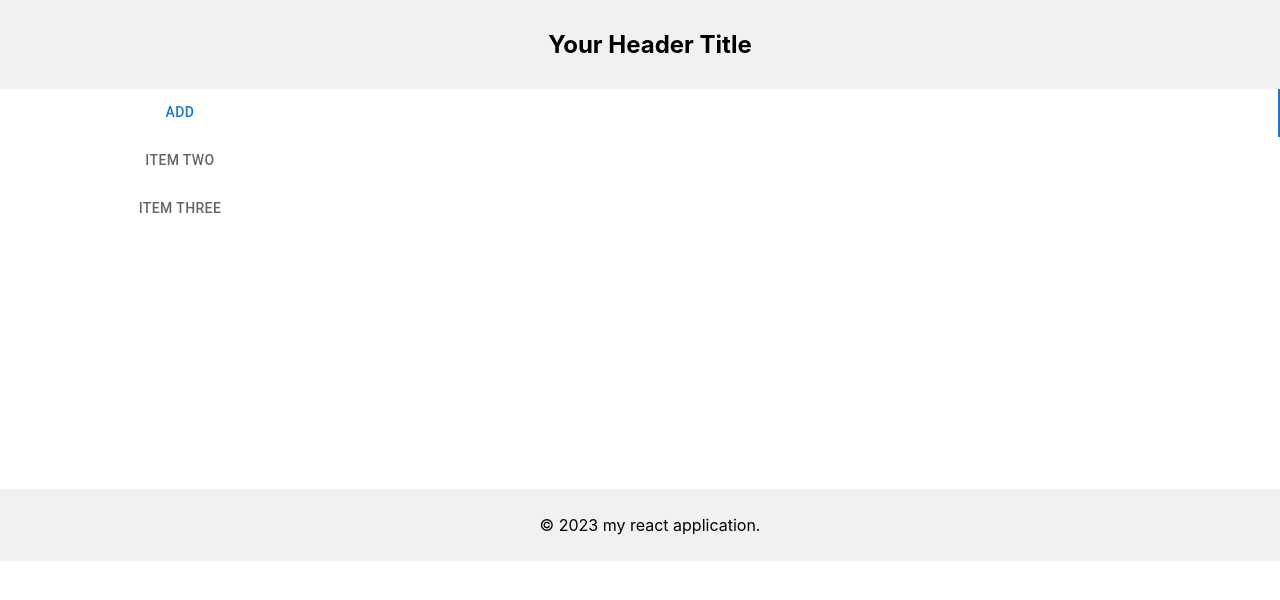
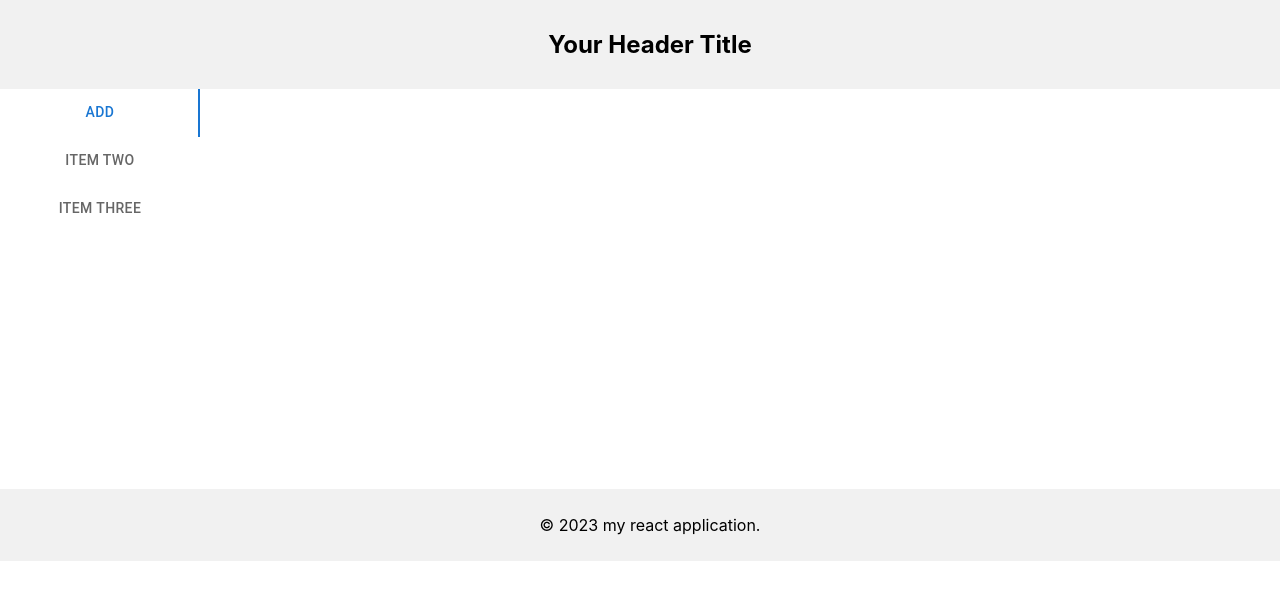
Before and after one commit to Anu8050/ReactApp_task, a React (Create React App) app: page /itempage in a window 1280 px wide. Shown: the top 600 px of the page. Built offline with nearby package versions, Linux system fonts and the light colour scheme.

Commit message:
Adjusted tabs into left side.

```diff
--- a/src/Components/Addmenu/addmenu.js
+++ b/src/Components/Addmenu/addmenu.js
@@ -3,7 +3,8 @@ import { Close, Add ,} from '@mui/icons-material';
 import { DropzoneArea } from 'material-ui-dropzone';
 import AddPhotoAlternateRoundedIcon from '@mui/icons-material/AddPhotoAlternateRounded';
 import PostAddIcon from '@mui/icons-material/PostAdd'
-import {MenuItem, TextField, Button} from '@mui/material';
+import {MenuItem, TextField, createTheme, ThemeProvider} from '@mui/material';
+import './theme.css';
 
 function Addmenu() {
   const [selectedOption, setSelectedOption] = useState('');
@@ -11,6 +12,9 @@ function Addmenu() {
   const [foodName, setFoodName] = useState('');
   const [foodNameError, setFoodNameError] = useState(false);
   const [foodNameFocused, setFoodNameFocused] = useState(false);
+  const [description, setDescription] = useState('');
+  const [descriptionError, setDescriptionError] = useState(false);
+  const [descriptionFocused, setDescriptionFocused] = useState(false);
   const [selectedImage, setSelectedImage] = useState(null);
 
   //This method is for selecting new food type.
@@ -39,6 +43,30 @@ function Addmenu() {
     setFoodNameFocused(false);
   };
 
+  const handleDescriptionChange = (event) => {
+    setDescription(event.target.value);
+    setDescriptionError(false);
+  };
+
+  const handleDescriptionFocus = () => {
+    if (!description) {
+      setDescriptionError(true);
+    }
+    setDescriptionFocused(true);
+  };
+
+  const handleDescriptionBlur = () => {
+    setDescriptionFocused(false);
+  };
+
+  const theme = createTheme({
+    palette: {
+        primary: {
+        main: '#008000'
+        },
+    },
+    });
+
 
   return (
     <>
@@ -47,12 +75,12 @@ function Addmenu() {
     <Close style={{position: 'absolute', top: '5px', right: '5px', cursor: 'pointer',}}/>
    </div>
     <hr style={{color:'orange', width:'350px'}}></hr>
+    <ThemeProvider theme={theme}>
     <div>
-
     <TextField className="custom-outline" required id="outlined-basic" label="FoodName" variant="outlined"
        value={foodName} style={{ marginBottom: '20px' }} onChange={handleFoodNameChange}
        onFocus={handleFoodNameFocus}  onBlur={handleFoodNameBlur}
-        error={foodNameError} helperText={foodNameError && !foodNameFocused ? 'Required' : ''}
+       error={foodNameError} helperText={foodNameError && !foodNameFocused ? 'Required' : ''}
 
        />
     <br />
@@ -73,9 +101,10 @@ function Addmenu() {
       <MenuItem value="option2">20%</MenuItem>
     </TextField>
     <br />
-    <TextField required multiline id="outlined-multiline-static" label="Description" variant="outlined"
-    style={{ marginBottom: '20px' }}/>
-
+    <TextField className="custom-outline" required id="outlined-multiline-static" label="Description" multiline rows={4} variant="outlined"
+      value={description} style={{ marginBottom: '20px' }} onChange={handleDescriptionChange}
+      onFocus={handleDescriptionFocus}  onBlur={handleDescriptionBlur} error={descriptionError}
+      helperText={descriptionError && !descriptionFocused ? 'Required' : ''}/>
     <br />
     <TextField required className="custom-outline" id="outlined-basic" label="Ingredients" variant="outlined"
     style={{ marginBottom: '20px' }}/>
@@ -90,6 +119,7 @@ function Addmenu() {
 
     <br />
 
+    </ThemeProvider>
     </>
   );
 }
--- /dev/null
+++ b/src/Components/Addmenu/theme.css
@@ -0,0 +1,7 @@
+.custom-outline .MuiOutlinedInput-notchedOutline {
+    border-color: rgb(254, 155, 26);
+  }
+
+  .custom-outline.Mui-focused .MuiOutlinedInput-notchedOutline {
+    border-color: rgb(243, 155, 26);
+  }
--- a/src/Components/itempage.js
+++ b/src/Components/itempage.js
@@ -3,6 +3,7 @@ import { Box, Tabs, Tab, Dialog, DialogTitle, DialogContent, DialogActions, Butt
 import Header from './Header/headerpage';
 import Footer from './Footer/footerpage';
 import Addmenu from './Addmenu/addmenu';
+import './text.css'
 
 function Itempage() {
   const [value, setValue] = useState(0);
@@ -28,7 +29,8 @@ function Itempage() {
     <Header />
     <div className='itempage'>
       <div className='div'>
-        <Tabs orientation="vertical" value={value} onChange={handleChange} aria-label="Item Tabs">
+        <Tabs orientation="vertical" value={value} onChange={handleChange} aria-label="Item Tabs"
+        className="tabs-container">
           <Tab label="Add" onClick={openDialog} />
           <Tab label="Item Two" />
           <Tab label="Item Three" />
@@ -38,7 +40,7 @@ function Itempage() {
             <Addmenu />
           </DialogContent>
           <DialogActions>
-          <Button variant="contained">Add</Button>
+            <Button variant="contained">Add</Button>
             <Button onClick={closeDialog} color="primary">Cancle</Button>
           </DialogActions>
         </Dialog>
--- a/src/Components/loginpage.js
+++ b/src/Components/loginpage.js
@@ -1,7 +1,8 @@
 import React, { useState } from 'react';
 import {useNavigate} from 'react-router-dom';
 import { Visibility, VisibilityOff } from '@mui/icons-material';
-import {Button, TextField, Card, CardContent, IconButton, InputAdornment, createTheme, ThemeProvider, Dialog, CircularProgress, DialogContent} from '@mui/material';
+import {Button, TextField, Card, CardContent, IconButton, InputAdornment, createTheme,
+     ThemeProvider, Dialog, CircularProgress, DialogContent} from '@mui/material';
 import './text.css';
 
 function Login() {
--- a/src/Components/text.css
+++ b/src/Components/text.css
@@ -21,3 +21,23 @@
 .div{
   height: 400px;
 }
+
+.tabs-container {
+  display: flex;
+  flex-direction: column;
+  width: 200px; /* Adjust the width as needed */
+}
+
+.tabs-container .PrivateTabIndicator-vertical-7 {
+  left: 0 !important;
+  right: auto !important;
+}
+
+.itempage {
+  display: flex;
+  /* justify-content: center; */
+}
+
+.div {
+  display: flex;
+}
```
